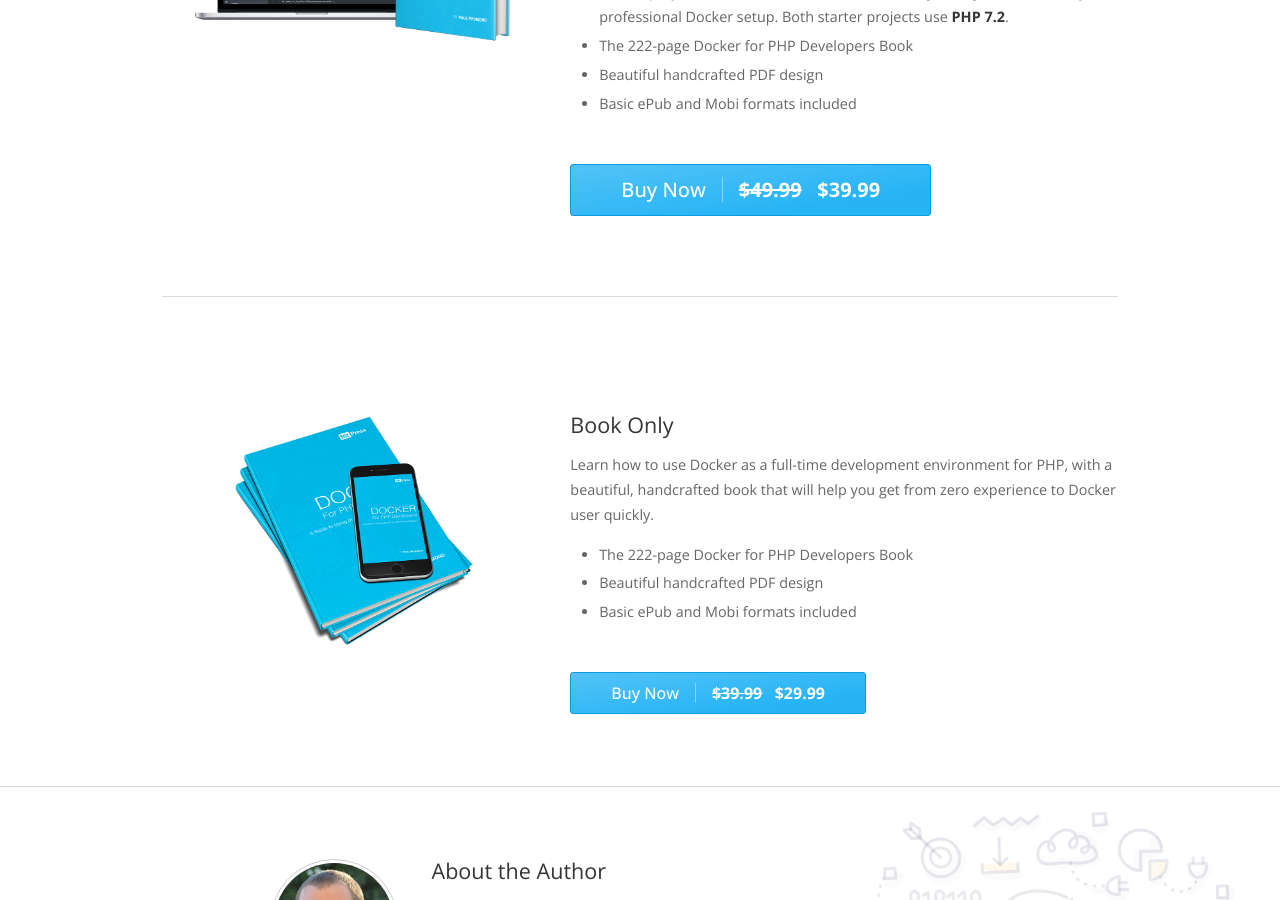
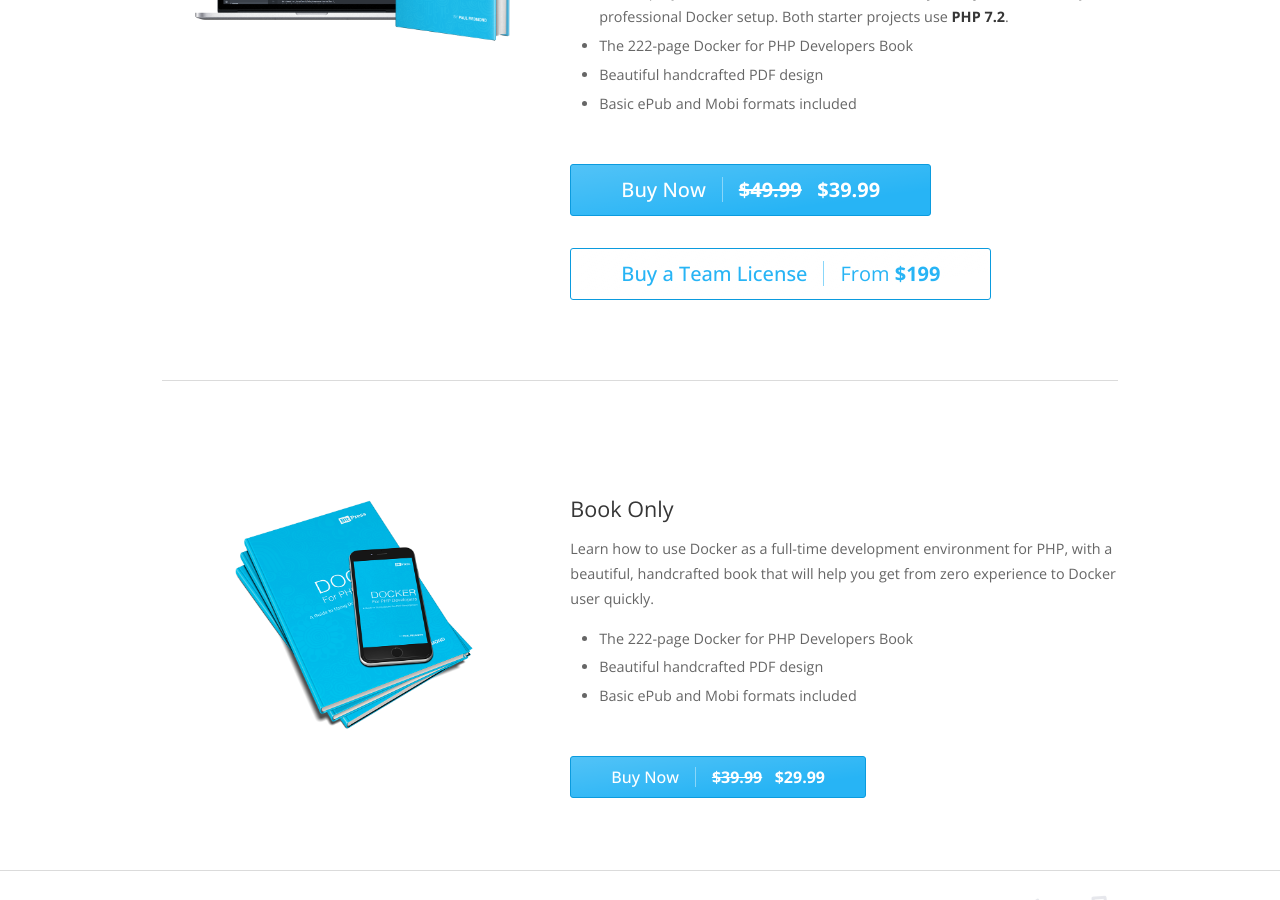
Before and after one commit to bitpressio/bitpressio.github.io, a Jekyll site: the page built from mastering-docker-php.md, in a window 1280 px wide and 900 px high, scrolled down 6082 px. Built offline with Jekyll 4.4.1, drawn with Linux system fonts in a browser that asks for light colours; nearby versions of some CDN libraries; some web fonts are replaced; comment, search, counter and statistics services are not loaded.

Commit message:
Add a team license

```diff
--- a/mastering-docker-php.md
+++ b/mastering-docker-php.md
@@ -604,9 +604,13 @@ permalink: /docker-for-php-developers/
                                 <li>Basic ePub and Mobi formats included</li>
                             </ul>
                             <div>
-                                <a class="button is-primary is-buy-now is-medium" href="https://gumroad.com/l/docker-php-starter-bundle/early-release">
+                                <a class="button is-primary is-buy-now is-medium mb-2" href="https://gumroad.com/l/docker-php-starter-bundle/early-release">
                                     Buy Now
                                     <span class="price"><strike>$49.99</strike>&nbsp;&nbsp;&nbsp;$39.99</span>
+                                </a>
+                                <a class="button is-primary is-outlined is-buy-now is-medium" href="https://gum.co/docker-php-starter-teams">
+                                    Buy a Team License
+                                    <span class="price"><span style="font-weight: normal;">From</span> $199</span>
                                 </a>
                             </div>
                         </div>
```
